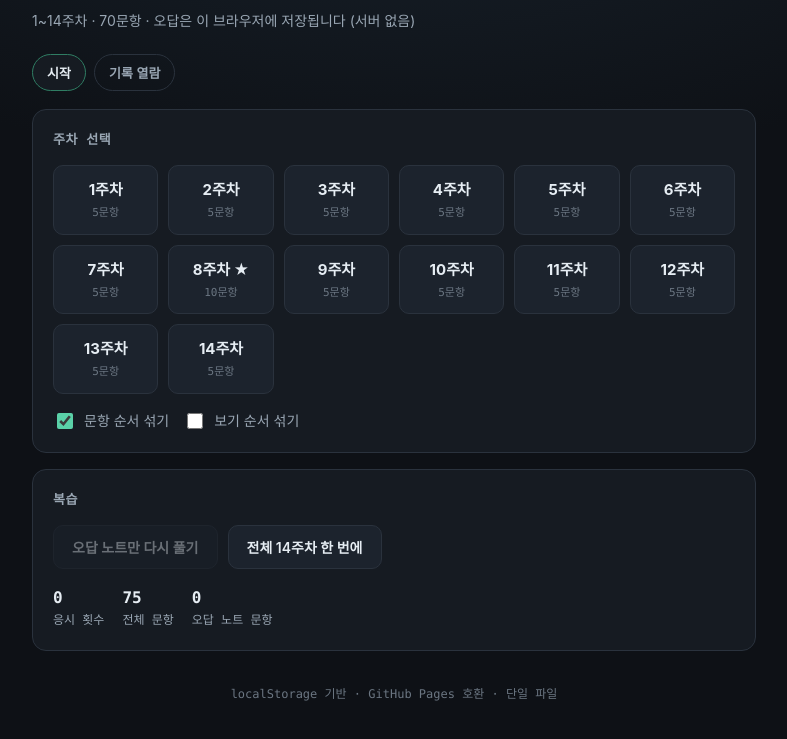
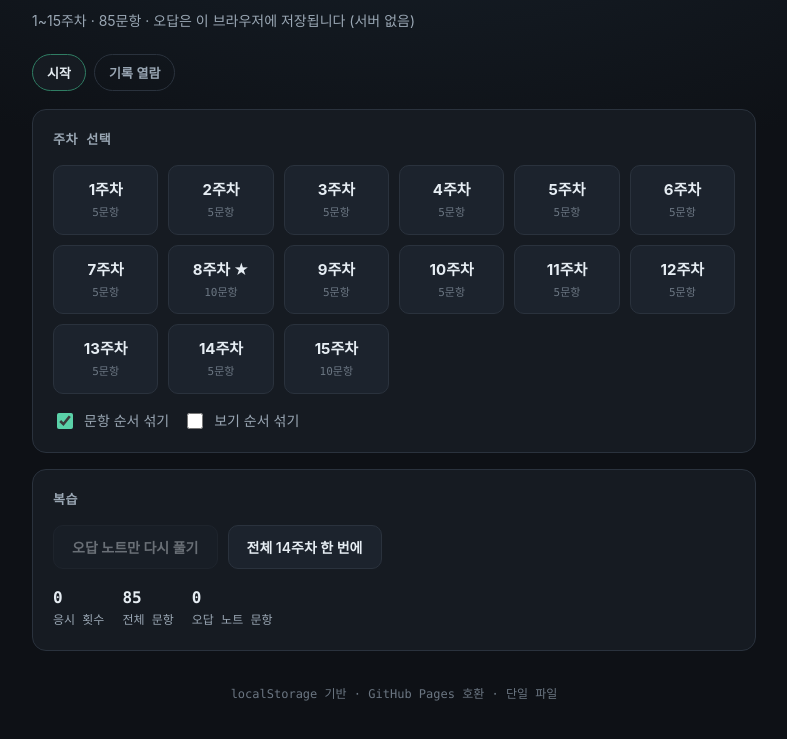
Before and after one commit to evan-cloud4453/generative-ai-quiz, a plain HTML site: page index.html in a window 1280 px wide. Shown: the part 91-830 px from the top of the page, without its empty margins (246-1033 px from the left). Drawn offline with Linux system fonts and the light colour scheme.

Commit message:
Update index.html

```diff
--- a/index.html
+++ b/index.html
@@ -181,7 +181,7 @@
   <header>
     <p class="eyebrow">GENERATIVE&nbsp;AI · QUIZ&nbsp;TRAINER</p>
     <h1>생성형 인공지능 입문 — 퀴즈 학습기</h1>
-    <p class="sub">1~14주차 · 70문항 · 오답은 이 브라우저에 저장됩니다 (서버 없음)</p>
+    <p class="sub">1~15주차 · 85문항 · 오답은 이 브라우저에 저장됩니다 (서버 없음)</p>
   </header>
 
   <div class="tabs">
@@ -350,7 +350,18 @@ const BANK = [
 {w:14,q:"웨이모(Waymo)는 자율주행차의 의사결정 개선을 위해 ______ 기술을 채택했다.",c:["GAN","DQN","트랜스포머","CNN"],a:2},
 {w:14,q:"BEV(Bird's Eye View) 표현의 주된 장점은?",c:["차량 내부 상태를 시각화한다.","시간 정보를 포함하여 동작을 분석한다.","차량 주변의 전체 상황을 한눈에 볼 수 있다.","높은 해상도의 이미지를 제공한다."],a:2},
 {w:14,q:"자율주행차는 카메라, ______, ______ 등 다양한 센서로 환경을 인지한다.",c:["레이더, 초음파","마이크, 열센서","GPS, 가속도계","라이다, 레이더"],a:3},
-{w:14,q:"ChauffeurNet이 주행 전략을 학습하는 데 사용하는 주요 방법론은? (해설지 기준 — 확실하지 않을 수 있음)",c:["전이 학습","비지도학습","강화학습","지도학습"],a:2}
+{w:14,q:"ChauffeurNet이 주행 전략을 학습하는 데 사용하는 주요 방법론은? (해설지 기준 — 확실하지 않을 수 있음)",c:["전이 학습","비지도학습","강화학습","지도학습"],a:2},
+
+{w:15,q:"[기말고사] 언어 명령 기반 영상 생성에서 트랜스포머 모델의 주요 장점은?",c:["데이터 전처리 과정을 제거한다.","고해상도 데이터만 사용 가능하다.","RNN보다 학습 속도가 느리다.","순차적 정보 처리가 필요 없다."],a:3},
+{w:15,q:"[기말고사] StyleGAN에서 스타일 혼합(Style Mixing)의 목적은?",c:["데이터셋의 레이블링 오류를 교정하기 위해서","모델 학습 속도 최적화를 위해서","고해상도 이미지 생성 속도 증가를 위해서","다양한 스타일 벡터 조합을 통해 모델의 일반화 성능 향상을 위해서"],a:3},
+{w:15,q:"[기말고사] 분산 기반 영상 생성에서 '해상도 유연성'이란 무엇을 의미하는가?",c:["메모리 사용량을 최적화","생성 과정에서 픽셀 크기 변경 가능","다양한 크기의 이미지를 처리할 수 있음","고해상도 데이터를 필요로 하지 않음"],a:2},
+{w:15,q:"[기말고사] Behavior Transformer의 학습 데이터에서 중요한 요소는?",c:["행동 궤적 데이터","상태-전이 모델","전이 학습 결과","고정된 보상 함수"],a:0},
+{w:15,q:"[기말고사] CycleGAN이 pairwise가 아닌 데이터셋에서도 효과적으로 학습할 수 있는 이유는?",c:["대규모 데이터셋을 요구하지 않기 때문","판별기 네트워크를 사용하지 않기 때문","순환 일관성 손실을 통해 역변환을 보정하기 때문","가우시안 분포를 사용하기 때문"],a:2},
+{w:15,q:"[기말고사] 영상 주석 생성에서 인코더의 주요 역할은?",c:["디코더 학습 속도 조절","텍스트 문장 생성","시각적 특징 추출","데이터셋의 전처리"],a:2},
+{w:15,q:"[기말고사] BEV 표현 방식이 자율주행에서 중요한 이유는?",c:["3D 객체 검출 속도가 증가됨","환경의 전체적 가시성을 제공함","특정 경로의 세부 분석이 가능함","카메라 센서 수를 줄일 수 있음"],a:1},
+{w:15,q:"[기말고사] DALL-E 2에서 사용되는 CLIP 모델의 핵심 기능은?",c:["이미지 생성을 위한 판별기 제공","데이터 전처리 단계의 자동화","텍스트와 이미지 간의 의미적 일치 평가","고해상도 이미지 생성 지원"],a:2},
+{w:15,q:"[기말고사] Stable Diffusion 모델에서 '노이즈 제거' 과정의 핵심 목표는?",c:["생성 속도 증가","손실 함수 감소","학습 데이터 증강","원본 데이터의 구조 복원"],a:3},
+{w:15,q:"[기말고사] 강화학습에서 정책(policy)의 업데이트는 주로 어떤 정보를 기반으로 이루어지는가?",c:["상태 간의 전환 확률","보상 함수 값","데이터의 순차적 관계","행동의 다양성"],a:1}
 ];
 // 안정적인 id 부여 (주차별 순번)
 (function(){ const cnt={}; BANK.forEach(it=>{ cnt[it.w]=(cnt[it.w]||0)+1; it.id="w"+it.w+"q"+cnt[it.w]; it.n=cnt[it.w]; }); })();
```
